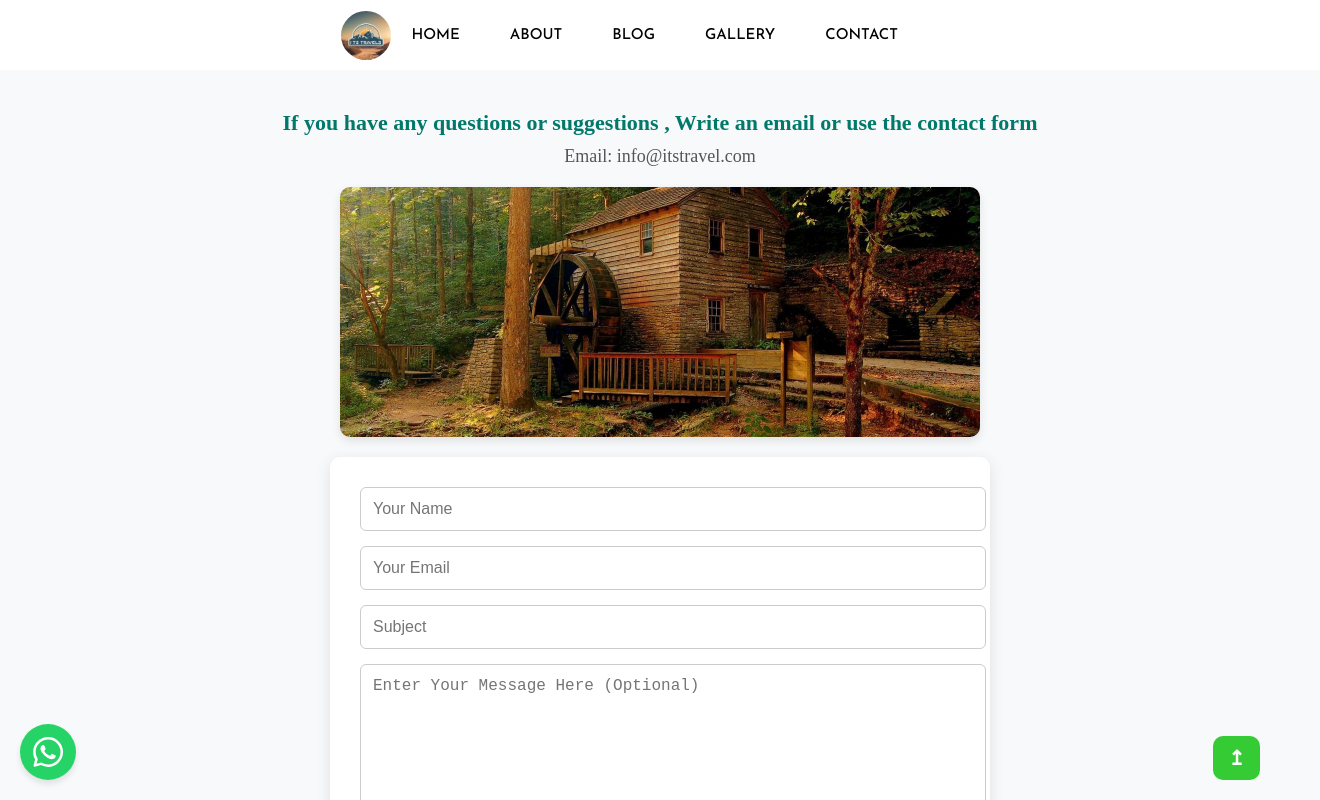
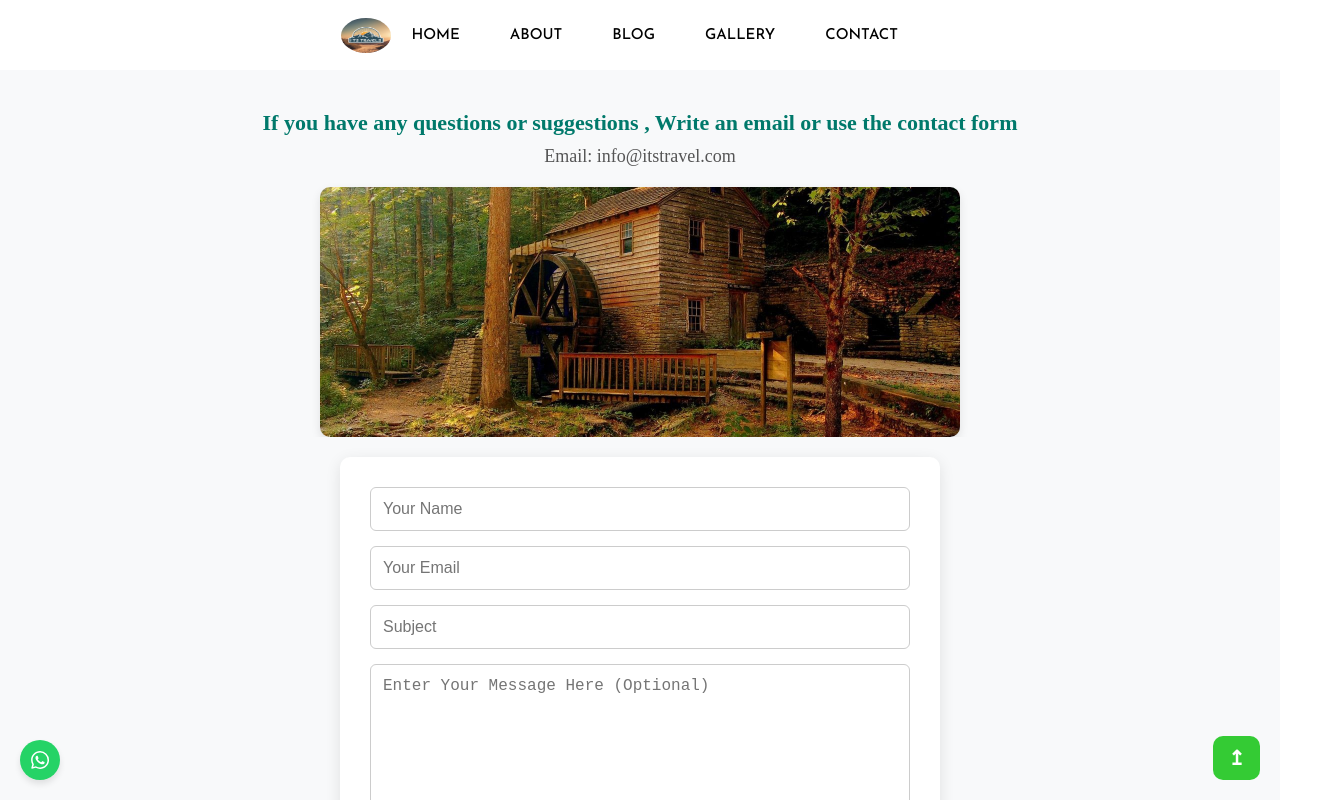
Before and after one commit to BlessingLuphahla/blog-app-ui, a React (Create React App) app: page /contact in a window 1280 px wide. Shown: the top 800 px of the page, 1320 px wide, since content can reach past the window. Built offline with nearby package versions, Linux system fonts and the light colour scheme.

Commit message:
Update contact.css
Overflow hidden on CSS which was now causing the website to have a slide view which pads to the side

```diff
--- a/src/pages/contact/contact.css
+++ b/src/pages/contact/contact.css
@@ -1,3 +1,15 @@
+/* General Fix: Prevent Horizontal Scrolling */
+* {
+  margin: 0;
+  padding: 0;
+  box-sizing: border-box;
+}
+
+html, body {
+  width: 100%;
+  overflow-x: hidden; /* Stops unwanted horizontal scrolling */
+}
+
 /* General Contact Section */
 .contact {
   width: 100%;
@@ -17,12 +29,14 @@
   max-width: 800px;
   width: 100%;
   gap: 20px;
+  overflow: hidden; /* Ensures no overflow */
 }
 
-/* Contact Image (Now Above Text) */
+/* Contact Image (Above Text) */
 .contactImage {
   width: 80%;
-  max-height: 250px; /* Reduced height for a balanced look */
+  max-width: 100%;
+  max-height: 250px;
   object-fit: cover;
   display: block;
   border-radius: 10px;
@@ -39,6 +53,7 @@
   font-weight: 400;
   font-size: 18px;
   color: #333;
+  padding: 0 10px; /* Prevents text from stretching too wide */
 }
 
 .contactTitle {
@@ -62,15 +77,16 @@
   border-radius: 10px;
   box-shadow: 0 4px 15px rgba(0, 0, 0, 0.1);
   margin-top: 20px;
+  overflow: hidden; /* Prevents any possible overflow */
 }
 
+/* Form Inputs */
 .contactForm {
   display: flex;
   flex-direction: column;
   gap: 15px;
 }
 
-/* Form Inputs */
 .contactForm input,
 .contactForm textarea {
   width: 100%;
```
